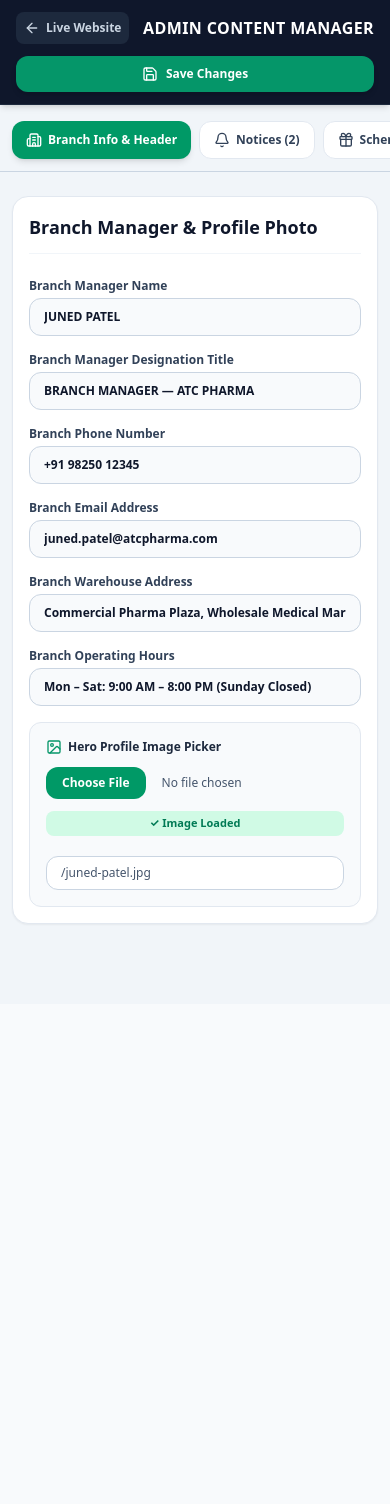
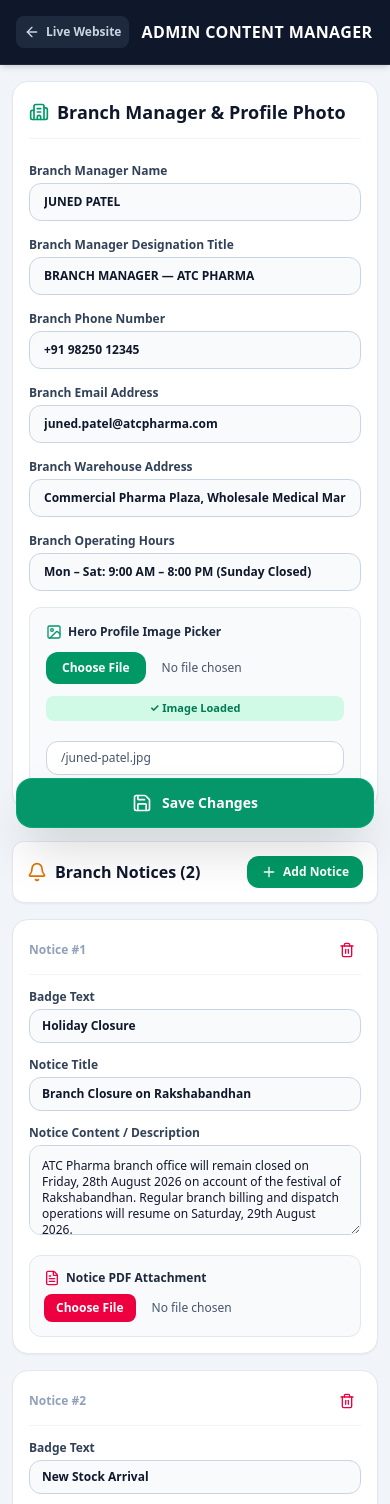
Before and after one commit to junedpharma/portfolio, a Next.js app: page /admin in a window 390 px wide. Shown: the top 1504 px of the page. Before the commit the page ends 1004 px from the top, so only its background shows below. Built offline with nearby package versions, Linux system fonts and the light colour scheme.

Commit message:
Optimize Admin Panel mobile view with vertical all-section layout and fixed floating Save bar

```diff
--- a/src/app/admin/page.tsx
+++ b/src/app/admin/page.tsx
@@ -3,7 +3,7 @@
 import React, { useState } from 'react';
 import { useContent } from '@/context/ContentContext';
 import { SiteContent, NoticeItem, SchemeProduct, SalesRep } from '@/data/contentStore';
-import { Save, Plus, Trash2, ArrowLeft, Building2, Bell, Gift, Users, CheckCircle2, Upload, FileText, Image as ImageIcon } from 'lucide-react';
+import { Save, Plus, Trash2, ArrowLeft, Building2, Bell, Gift, Users, CheckCircle2, FileText, Image as ImageIcon } from 'lucide-react';
 import Link from 'next/link';
 
 export default function AdminPage() {
@@ -183,91 +183,11 @@
     }));
   };
 
-  return (
-    <div className="min-h-screen bg-slate-100 text-slate-900 pb-20">
-      {/* Mobile-Friendly Top Header */}
-      <header className="bg-slate-900 text-white sticky top-0 z-50 border-b border-slate-800 shadow-md">
-        <div className="max-w-7xl mx-auto px-4 sm:px-6 lg:px-8 py-3 sm:py-0 sm:h-16 flex flex-col sm:flex-row items-stretch sm:items-center justify-between gap-3">
-          <div className="flex items-center justify-between sm:justify-start gap-3">
-            <Link href="/" className="p-2 rounded-lg bg-slate-800 hover:bg-slate-700 text-slate-300 transition-colors flex items-center gap-1.5 text-xs font-bold shrink-0">
-              <ArrowLeft className="w-4 h-4" /> Live Website
-            </Link>
-            <h1 className="text-base sm:text-lg font-black text-white tracking-wide truncate">
-              ADMIN CONTENT MANAGER
-            </h1>
-          </div>
-
-          {/* Save Button Only */}
-          <div className="flex items-center gap-2.5">
-            <button
-              onClick={handleSave}
-              className="w-full sm:w-auto px-5 py-2.5 sm:py-2 rounded-xl bg-[#059669] hover:bg-[#047857] text-white font-black text-xs sm:text-sm flex items-center justify-center gap-2 shadow-md transition-all cursor-pointer"
-            >
-              <Save className="w-4 h-4" /> Save Changes
-            </button>
-          </div>
-        </div>
-      </header>
-
-      {/* Success Toast Notification */}
-      {showSuccessToast && (
-        <div className="fixed bottom-6 right-4 left-4 sm:left-auto sm:right-6 bg-[#059669] text-white px-5 py-3 rounded-xl shadow-2xl z-50 flex items-center justify-center gap-2 font-bold text-xs sm:text-sm animate-bounce">
-          <CheckCircle2 className="w-5 h-5 shrink-0" /> All Content Changes Saved Successfully!
-        </div>
-      )}
-
-      {/* Main Container */}
-      <div className="max-w-7xl mx-auto px-3 sm:px-6 lg:px-8 pt-4 sm:pt-8">
-
-        {/* Mobile Horizontal Scrollable Tabs */}
-        <div className="flex overflow-x-auto gap-2 border-b border-slate-300 pb-3 mb-6 scrollbar-none -mx-3 px-3 sm:mx-0 sm:px-0">
-          <button
-            onClick={() => setActiveTab('branch')}
-            className={`whitespace-nowrap px-3.5 sm:px-4 py-2.5 rounded-xl font-bold text-xs sm:text-sm flex items-center gap-1.5 sm:gap-2 transition-all cursor-pointer shrink-0 ${
-              activeTab === 'branch'
-                ? 'bg-emerald-600 text-white shadow-md'
-                : 'bg-white text-slate-700 hover:bg-slate-200 border border-slate-200'
-            }`}
-          >
-            <Building2 className="w-4 h-4" /> Branch Info & Header
-          </button>
-          <button
-            onClick={() => setActiveTab('notices')}
-            className={`whitespace-nowrap px-3.5 sm:px-4 py-2.5 rounded-xl font-bold text-xs sm:text-sm flex items-center gap-1.5 sm:gap-2 transition-all cursor-pointer shrink-0 ${
-              activeTab === 'notices'
-                ? 'bg-emerald-600 text-white shadow-md'
-                : 'bg-white text-slate-700 hover:bg-slate-200 border border-slate-200'
-            }`}
-          >
-            <Bell className="w-4 h-4" /> Notices ({formData.notices.length})
-          </button>
-          <button
-            onClick={() => setActiveTab('schemes')}
-            className={`whitespace-nowrap px-3.5 sm:px-4 py-2.5 rounded-xl font-bold text-xs sm:text-sm flex items-center gap-1.5 sm:gap-2 transition-all cursor-pointer shrink-0 ${
-              activeTab === 'schemes'
-                ? 'bg-emerald-600 text-white shadow-md'
-                : 'bg-white text-slate-700 hover:bg-slate-200 border border-slate-200'
-            }`}
-          >
-            <Gift className="w-4 h-4" /> Schemes & Articles ({formData.schemes.length})
-          </button>
-          <button
-            onClick={() => setActiveTab('sales')}
-            className={`whitespace-nowrap px-3.5 sm:px-4 py-2.5 rounded-xl font-bold text-xs sm:text-sm flex items-center gap-1.5 sm:gap-2 transition-all cursor-pointer shrink-0 ${
-              activeTab === 'sales'
-                ? 'bg-emerald-600 text-white shadow-md'
-                : 'bg-white text-slate-700 hover:bg-slate-200 border border-slate-200'
-            }`}
-          >
-            <Users className="w-4 h-4" /> Sales Reps ({formData.salesTeam.length})
-          </button>
-        </div>
-
-        {/* Tab 1: Branch Info */}
-        {activeTab === 'branch' && (
+  // Render Functions for Reusable Content Sections
+  const renderBranchSection = () => (
     <div className="bg-white border border-slate-200 rounded-2xl p-4 sm:p-8 space-y-6 shadow-xs">
-            <h2 className="text-lg sm:text-xl font-black text-slate-900 border-b border-slate-100 pb-3">
-              Branch Manager & Profile Photo
+      <h2 className="text-lg sm:text-xl font-black text-slate-900 border-b border-slate-100 pb-3 flex items-center gap-2">
+        <Building2 className="w-5 h-5 text-emerald-600" /> Branch Manager & Profile Photo
       </h2>
 
       <div className="grid grid-cols-1 sm:grid-cols-2 gap-4 sm:gap-6">
@@ -359,13 +279,14 @@
         </div>
       </div>
     </div>
-        )}
+  );
 
-        {/* Tab 2: Notices */}
-        {activeTab === 'notices' && (
+  const renderNoticesSection = () => (
     <div className="space-y-4 sm:space-y-6">
-            <div className="flex flex-row items-center justify-between bg-white p-3.5 sm:p-4 rounded-xl border border-slate-200">
-              <h2 className="text-base sm:text-lg font-black text-slate-900">Branch Notices</h2>
+      <div className="flex flex-row items-center justify-between bg-white p-3.5 sm:p-4 rounded-xl border border-slate-200 shadow-xs">
+        <h2 className="text-base sm:text-lg font-black text-slate-900 flex items-center gap-2">
+          <Bell className="w-5 h-5 text-amber-600" /> Branch Notices ({formData.notices.length})
+        </h2>
         <button
           onClick={handleAddNotice}
           className="px-3.5 py-2 rounded-xl bg-emerald-600 hover:bg-emerald-700 text-white font-bold text-xs flex items-center gap-1.5 cursor-pointer shrink-0"
@@ -447,13 +368,14 @@
         ))}
       </div>
     </div>
-        )}
+  );
 
-        {/* Tab 3: Schemes & Articles */}
-        {activeTab === 'schemes' && (
+  const renderSchemesSection = () => (
     <div className="space-y-4 sm:space-y-6">
-            <div className="flex flex-row items-center justify-between bg-white p-3.5 sm:p-4 rounded-xl border border-slate-200">
-              <h2 className="text-base sm:text-lg font-black text-slate-900">Schemes & Articles</h2>
+      <div className="flex flex-row items-center justify-between bg-white p-3.5 sm:p-4 rounded-xl border border-slate-200 shadow-xs">
+        <h2 className="text-base sm:text-lg font-black text-slate-900 flex items-center gap-2">
+          <Gift className="w-5 h-5 text-teal-600" /> Schemes & Articles ({formData.schemes.length})
+        </h2>
         <button
           onClick={handleAddScheme}
           className="px-3.5 py-2 rounded-xl bg-emerald-600 hover:bg-emerald-700 text-white font-bold text-xs flex items-center gap-1.5 cursor-pointer shrink-0"
@@ -529,13 +451,14 @@
         ))}
       </div>
     </div>
-        )}
+  );
 
-        {/* Tab 4: Sales Team */}
-        {activeTab === 'sales' && (
+  const renderSalesSection = () => (
     <div className="space-y-4 sm:space-y-6">
-            <div className="flex flex-row items-center justify-between bg-white p-3.5 sm:p-4 rounded-xl border border-slate-200">
-              <h2 className="text-base sm:text-lg font-black text-slate-900">Sales Representatives</h2>
+      <div className="flex flex-row items-center justify-between bg-white p-3.5 sm:p-4 rounded-xl border border-slate-200 shadow-xs">
+        <h2 className="text-base sm:text-lg font-black text-slate-900 flex items-center gap-2">
+          <Users className="w-5 h-5 text-[#059669]" /> Sales Representatives ({formData.salesTeam.length})
+        </h2>
         <button
           onClick={handleAddSales}
           className="px-3.5 py-2 rounded-xl bg-emerald-600 hover:bg-emerald-700 text-white font-bold text-xs flex items-center gap-1.5 cursor-pointer shrink-0"
@@ -611,7 +534,111 @@
         ))}
       </div>
     </div>
+  );
+
+  return (
+    <div className="min-h-screen bg-slate-100 text-slate-900 pb-28">
+      {/* Sticky Top Header */}
+      <header className="bg-slate-900 text-white sticky top-0 z-50 border-b border-slate-800 shadow-md">
+        <div className="max-w-7xl mx-auto px-4 sm:px-6 lg:px-8 h-16 flex items-center justify-between gap-3">
+          <div className="flex items-center gap-3">
+            <Link href="/" className="p-2 rounded-lg bg-slate-800 hover:bg-slate-700 text-slate-300 transition-colors flex items-center gap-1.5 text-xs font-bold shrink-0">
+              <ArrowLeft className="w-4 h-4" /> Live Website
+            </Link>
+            <h1 className="text-base sm:text-lg font-black text-white tracking-wide truncate">
+              ADMIN CONTENT MANAGER
+            </h1>
+          </div>
+
+          {/* Desktop Save Button */}
+          <button
+            onClick={handleSave}
+            className="hidden sm:flex px-5 py-2 rounded-xl bg-[#059669] hover:bg-[#047857] text-white font-black text-xs sm:text-sm items-center gap-2 shadow-md transition-all cursor-pointer"
+          >
+            <Save className="w-4 h-4" /> Save Changes
+          </button>
+        </div>
+      </header>
+
+      {/* Floating Fixed Save Button Bar for Mobile View */}
+      <div className="sm:hidden fixed bottom-4 left-4 right-4 z-50">
+        <button
+          onClick={handleSave}
+          className="w-full py-3.5 px-6 rounded-2xl bg-[#059669] active:bg-[#047857] text-white font-black text-sm flex items-center justify-center gap-2.5 shadow-2xl border border-emerald-400/30 backdrop-blur-md cursor-pointer"
+        >
+          <Save className="w-5 h-5" /> Save Changes
+        </button>
+      </div>
+
+      {/* Success Toast Notification */}
+      {showSuccessToast && (
+        <div className="fixed top-20 right-4 left-4 sm:left-auto sm:right-6 bg-[#059669] text-white px-5 py-3 rounded-xl shadow-2xl z-50 flex items-center justify-center gap-2 font-bold text-xs sm:text-sm animate-bounce">
+          <CheckCircle2 className="w-5 h-5 shrink-0" /> All Content Changes Saved Successfully!
+        </div>
       )}
+
+      {/* Main Container */}
+      <div className="max-w-7xl mx-auto px-3 sm:px-6 lg:px-8 pt-4 sm:pt-8">
+
+        {/* Desktop Navigation Tabs (Visible on Desktop sm:flex) */}
+        <div className="hidden sm:flex overflow-x-auto gap-2 border-b border-slate-300 pb-3 mb-6 scrollbar-none">
+          <button
+            onClick={() => setActiveTab('branch')}
+            className={`whitespace-nowrap px-4 py-2.5 rounded-xl font-bold text-sm flex items-center gap-2 transition-all cursor-pointer ${
+              activeTab === 'branch'
+                ? 'bg-emerald-600 text-white shadow-md'
+                : 'bg-white text-slate-700 hover:bg-slate-200 border border-slate-200'
+            }`}
+          >
+            <Building2 className="w-4 h-4" /> Branch Info & Header
+          </button>
+          <button
+            onClick={() => setActiveTab('notices')}
+            className={`whitespace-nowrap px-4 py-2.5 rounded-xl font-bold text-sm flex items-center gap-2 transition-all cursor-pointer ${
+              activeTab === 'notices'
+                ? 'bg-emerald-600 text-white shadow-md'
+                : 'bg-white text-slate-700 hover:bg-slate-200 border border-slate-200'
+            }`}
+          >
+            <Bell className="w-4 h-4" /> Notices ({formData.notices.length})
+          </button>
+          <button
+            onClick={() => setActiveTab('schemes')}
+            className={`whitespace-nowrap px-4 py-2.5 rounded-xl font-bold text-sm flex items-center gap-2 transition-all cursor-pointer ${
+              activeTab === 'schemes'
+                ? 'bg-emerald-600 text-white shadow-md'
+                : 'bg-white text-slate-700 hover:bg-slate-200 border border-slate-200'
+            }`}
+          >
+            <Gift className="w-4 h-4" /> Schemes & Articles ({formData.schemes.length})
+          </button>
+          <button
+            onClick={() => setActiveTab('sales')}
+            className={`whitespace-nowrap px-4 py-2.5 rounded-xl font-bold text-sm flex items-center gap-2 transition-all cursor-pointer ${
+              activeTab === 'sales'
+                ? 'bg-emerald-600 text-white shadow-md'
+                : 'bg-white text-slate-700 hover:bg-slate-200 border border-slate-200'
+            }`}
+          >
+            <Users className="w-4 h-4" /> Sales Reps ({formData.salesTeam.length})
+          </button>
+        </div>
+
+        {/* MOBILE VIEW: Render ALL Sections Vertically in a Single Page */}
+        <div className="sm:hidden space-y-8">
+          <section id="mobile-branch">{renderBranchSection()}</section>
+          <section id="mobile-notices">{renderNoticesSection()}</section>
+          <section id="mobile-schemes">{renderSchemesSection()}</section>
+          <section id="mobile-sales">{renderSalesSection()}</section>
+        </div>
+
+        {/* DESKTOP VIEW: Render Only Selected Active Tab */}
+        <div className="hidden sm:block">
+          {activeTab === 'branch' && renderBranchSection()}
+          {activeTab === 'notices' && renderNoticesSection()}
+          {activeTab === 'schemes' && renderSchemesSection()}
+          {activeTab === 'sales' && renderSalesSection()}
+        </div>
 
       </div>
     </div>
```
Lines whose indentation alone changed are shown as unchanged.
